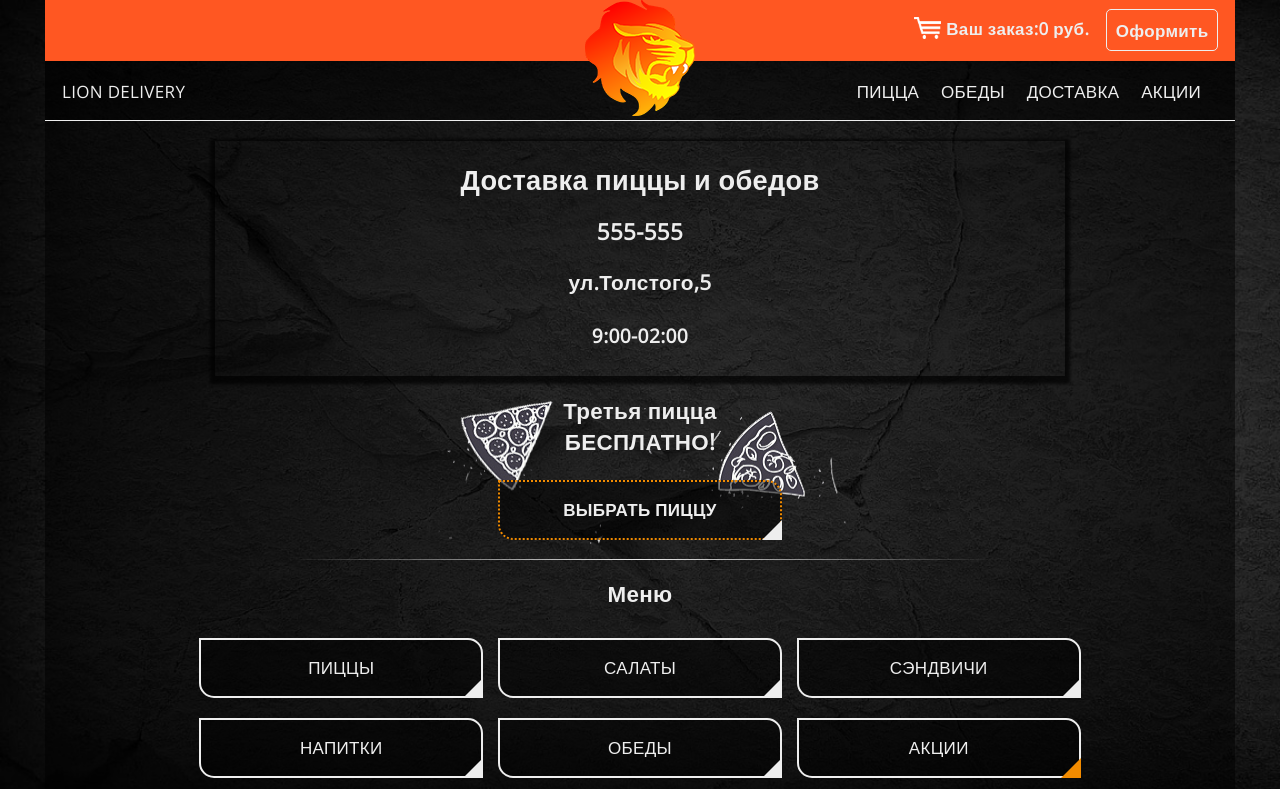
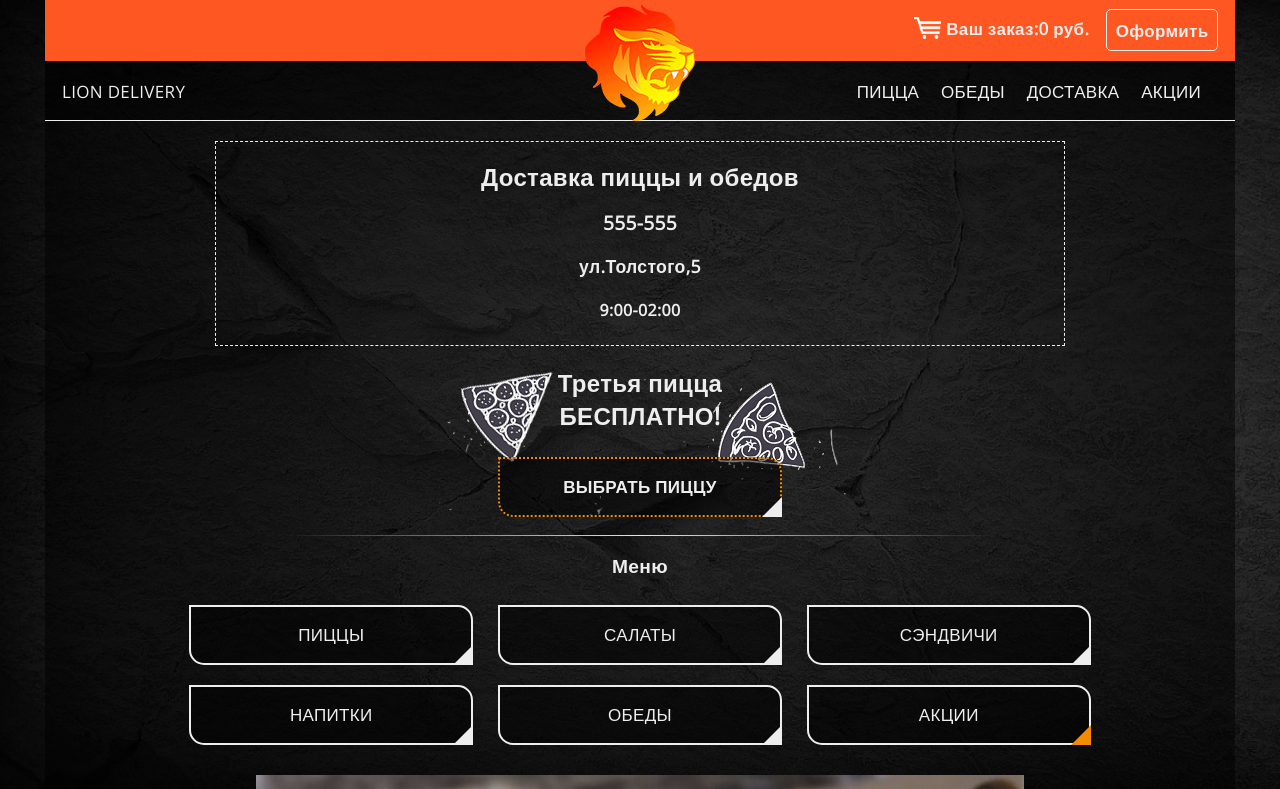
Before and after one commit to aesop11/pizza, a plain HTML site: page index.html in a window 1280 px wide. Shown: the top 789 px of the page. Drawn offline with nearby package versions, Linux system fonts and the light colour scheme.

Commit message:
Update main_work.css

```diff
--- a/css/main_work.css
+++ b/css/main_work.css
@@ -29,24 +29,24 @@ header {
   text-align: center;
   width: 90%;
   margin: 0 auto;
-  padding: 2px;
-  box-shadow: 0 3px 3px 5px rgba(0,0,0,0.7);
+  padding: 2.5px;
+  border:1px dashed;
 }
 
 h1 {
-  font-size: 1.7rem;
+  font-size: 1.5rem;
 }
 
 h2 {
-  font-size: 1.4rem;
+  font-size: 1.2rem;
 }
 
 h3 {
-  font-size: 1.3rem;
+  font-size: 1.1rem;
 }
 
 h4 {
-  font-size: 1.2rem;
+  font-size: 1rem;
 }
 
 hr {
@@ -146,6 +146,10 @@ a {
 
 .pizza_banner {
   background: url(../pictures/banner_pizza.png) 50% 0 no-repeat;
+
+}
+.pizza_banner h2{
+  font-size: 1.5rem
 }
 
 .dinner_banner {
@@ -156,7 +160,7 @@ a {
   position: absolute;
   margin: 0;
   left: 50%;
-  top: 0;
+  top: 5px;
   transform: translate(-50%, 0);
 }
 
@@ -212,7 +216,7 @@ a {
 button {
   width: 284px;
   height: 60px;
-  margin: 10px 5px;
+  margin: 10px;
   background-color: #333;
   background-color: rgba(0, 0, 0, 0.5);
   border: 2px solid #eee;
@@ -248,7 +252,7 @@ button:before {
   height: 40px;
   background-color: transparent;
   margin: 5px 7px;
-  font-size: 16px;
+  font-size: 14px;
   border: 1px solid;
   border-radius: 5px;
 }
@@ -285,7 +289,7 @@ button:hover, button:active {
 /*End Buttons Style */
 
 /*Mobile and Tablet Media Query */
-@media screen and (max-width: 768px) {
+@media screen and (max-width: 850px) {
   .hide {
     display: none;
   }
@@ -340,7 +344,7 @@ button:hover, button:active {
 /*End Mobile Nav */
 
 /*Layout for Bigger Screen */
-@media screen and (min-width: 768px) {
+@media screen and (min-width: 850px) {
 
   .menu_nav {
     padding: 1em;
```
